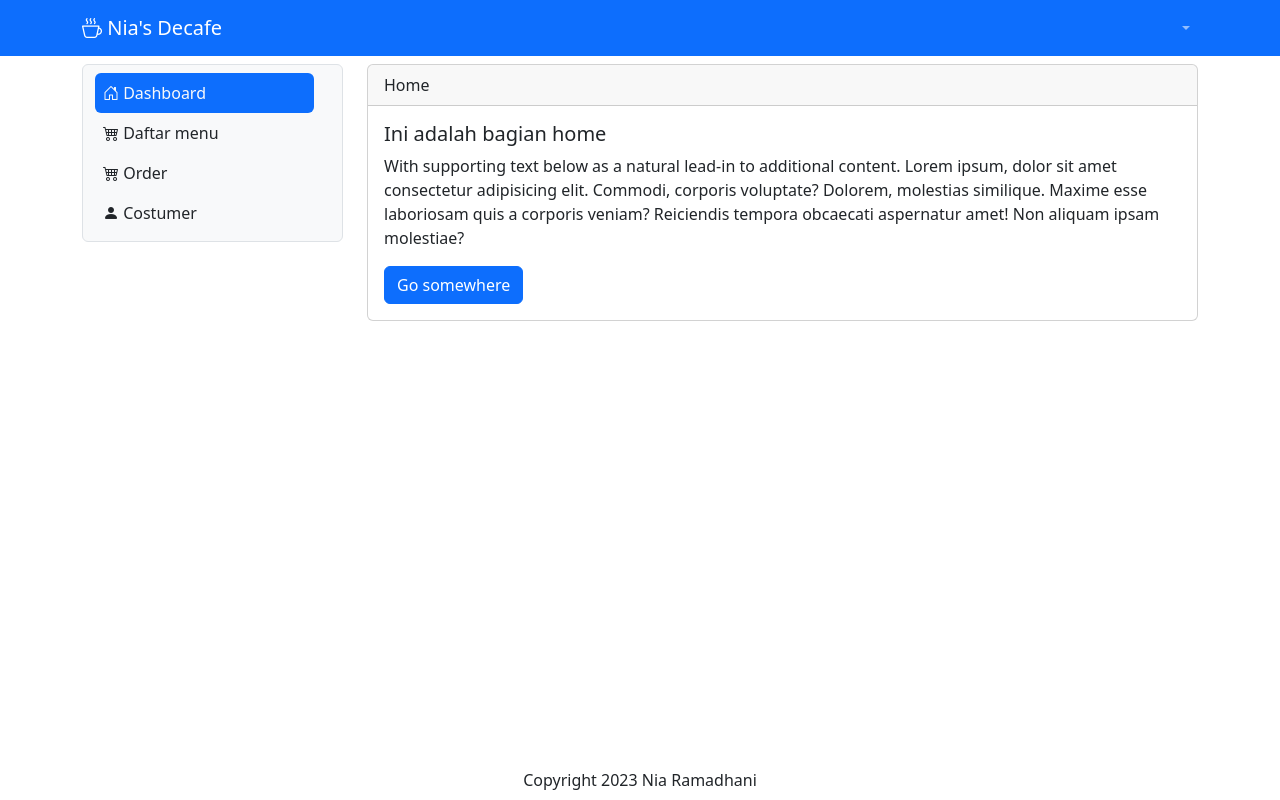
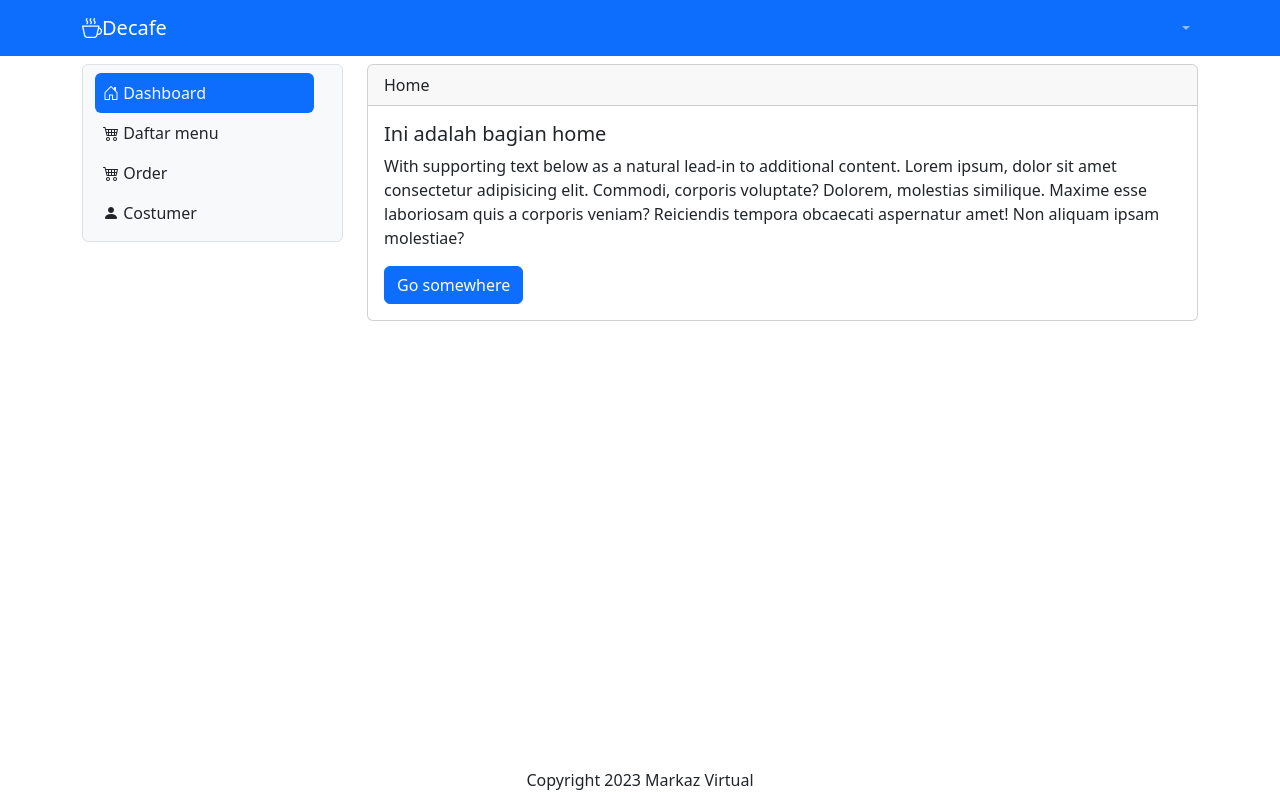
Before and after one commit to NiaRamadhanii/Project_Kuliah_2C_NiaRamadhani, a PHP site: page /Decafe/ in a window 1280 px wide. Run offline with PHP 8.4, Linux system fonts and the light colour scheme; the visitor is signed in with stand-in values (Sample User, id 1); data that the repository does not hold is empty.

Commit message:
commit keenam

```diff
--- a/Decafe/header.php
+++ b/Decafe/header.php
@@ -1,6 +1,6 @@
 <nav class="navbar navbar-expand navbar-dark bg-primary sticky-top">
     <div class="container-lg">
-      <a class="navbar-brand" href="." ><i class="bi bi-cup-hot"></i> Nia's Decafe</a>
+      <a class="navbar-brand" href="." ><i class="bi bi-cup-hot"></i>Decafe</a>
       <div class="collapse navbar-collapse justify-content-end" id="navbarNavDropdown">
         <ul class="navbar-nav">
           <li class="nav-item dropdown">
--- a/Decafe/main.php
+++ b/Decafe/main.php
@@ -38,7 +38,7 @@ $hasil = mysqli_fetch_assoc($query);
       <!--End contect-->
     </div>
     <div class="fixed-bottom text-center mb-2">
-      Copyright 2023 Nia Ramadhani
+      Copyright 2023 Markaz Virtual
     </div>
   </div>
 
```
